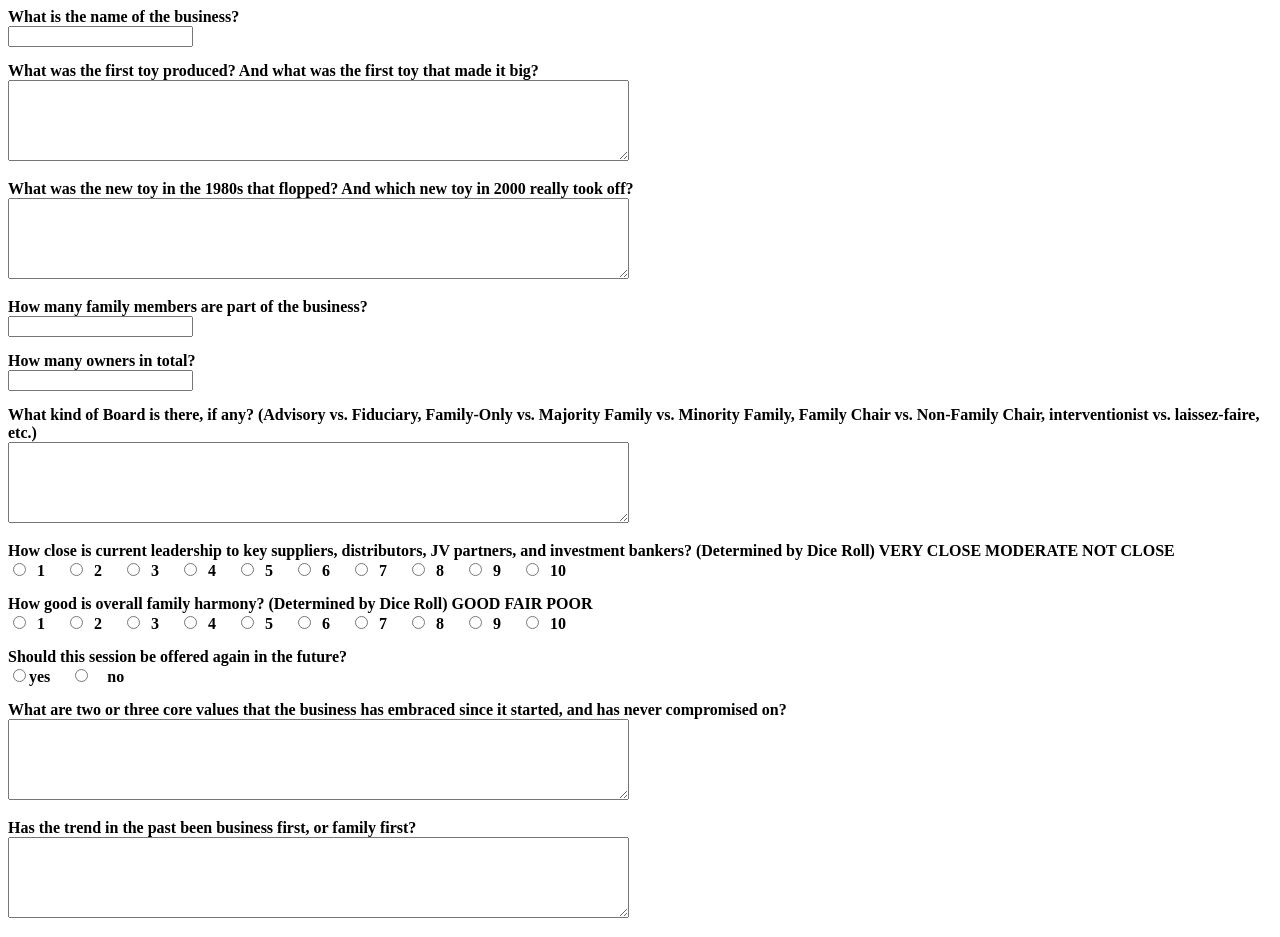
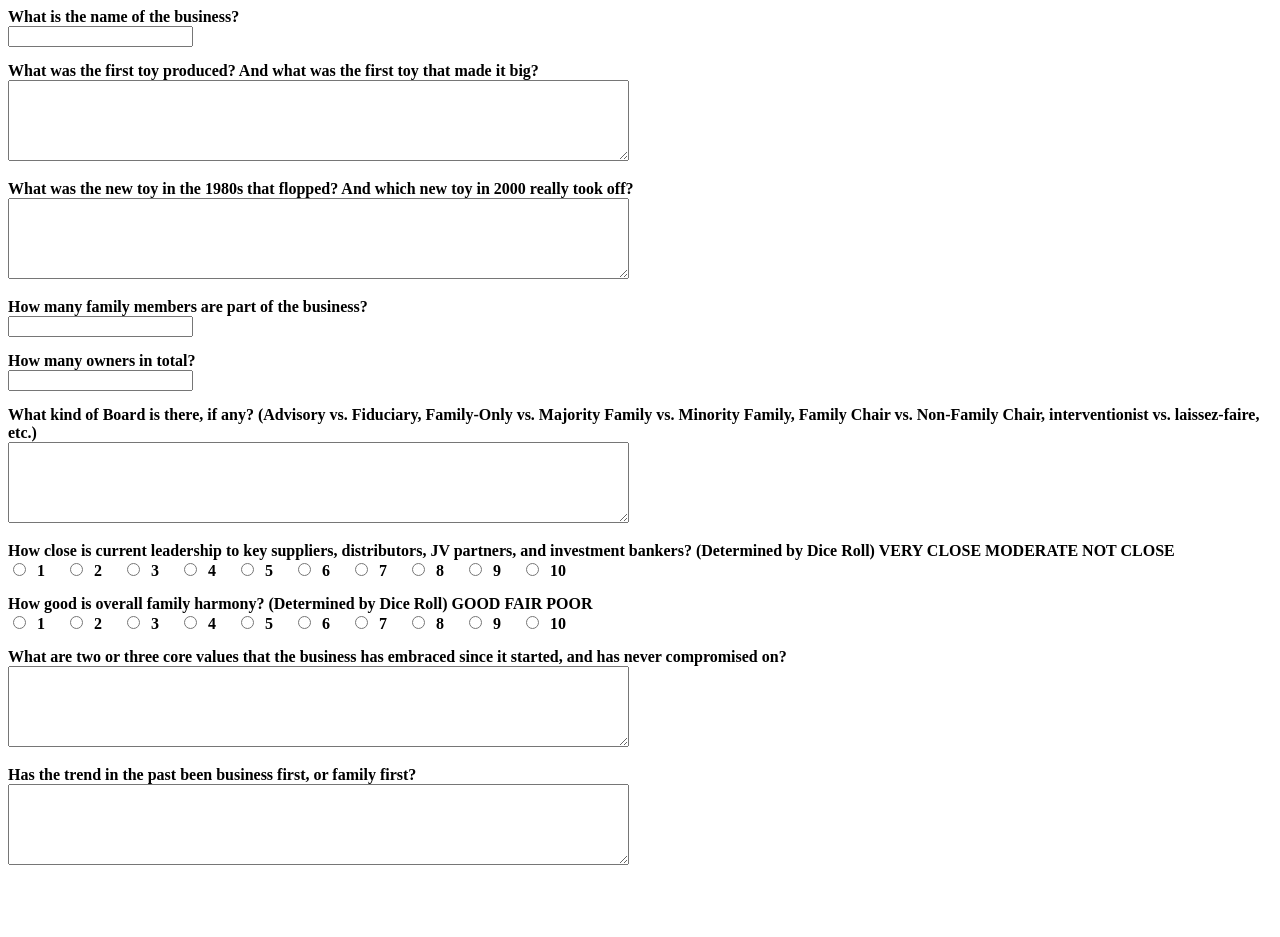
Before and after one commit to dkgrieshammer/dice, a website: page index.html in a window 1280 px wide. After the commit the page ends 884 px from the top, so only its background shows below. Drawn offline with Linux system fonts and the light colour scheme.

Commit message:
Delete invalid fields

```diff
--- a/index.html
+++ b/index.html
@@ -124,17 +124,6 @@
         </div>
         <div class="row">
             <div class="col-md-12" style="font-weight:bold; margin-bottom:15px;">
-                Should this session be offered again in the future?<br>
-                <span>
-                    <label><input type="radio" name="Future" value="yes"><span>yes</span></label>
-                </span>
-                <span style="margin-left:1em">
-                    <label><input type="radio" name="Future" value="no"><span style="margin-left:1em">no</span></label>
-                </span>
-            </div>
-        </div>
-        <div class="row">
-            <div class="col-md-12" style="font-weight:bold; margin-bottom:15px;">
                 What are two or three core values that the business has embraced since it
                 started, and has never compromised on?<br>
                 <textarea name="Suggestion" cols="75" rows="5" aria-invalid="false"></textarea>
```
